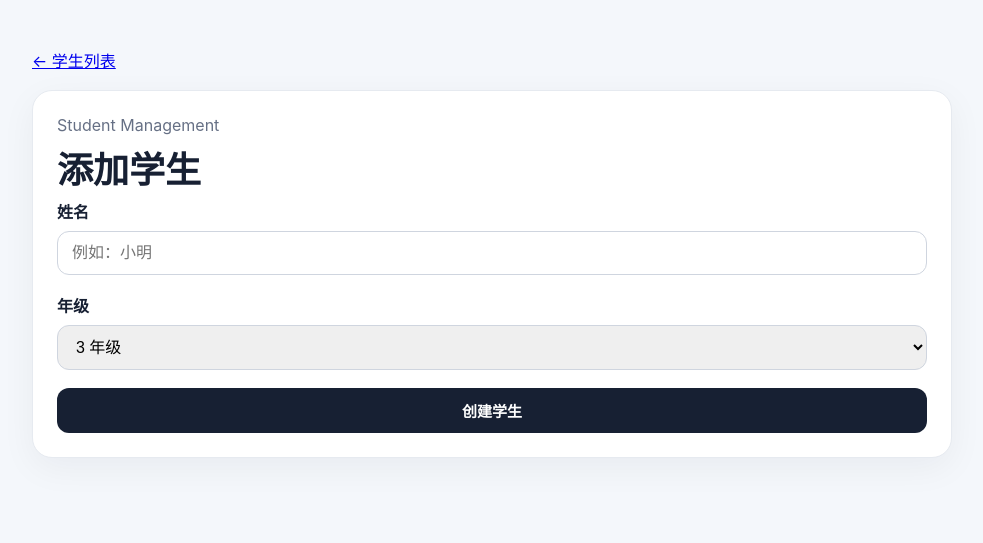
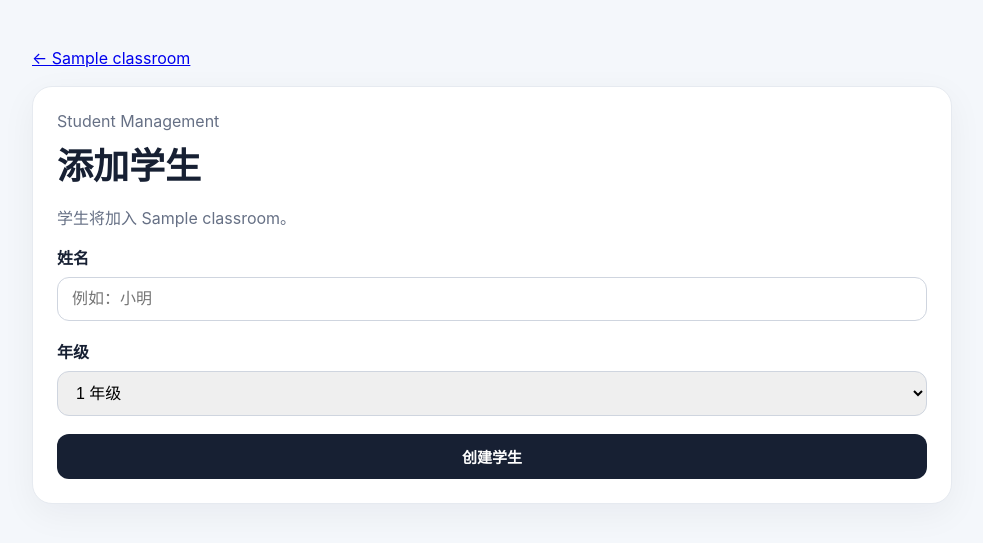
Before and after one commit to senwong/ai-teacher, a Python web app: template app/templates/student_new.html in a window 1280 px wide. Shown: the top 543 px of the page, without its empty margins (148-1131 px from the left). Run offline with Jinja, Linux system fonts and the light colour scheme; the template is opened without the code that fills it: most values are stand-ins (such as "Sample title", 1, 10 or a date in 2020).

Commit message:
feat: add students inside classrooms

```diff
--- a/app/templates/student_new.html
+++ b/app/templates/student_new.html
@@ -1 +1 @@
-<!doctype html><html lang="zh-CN"><head><meta charset="utf-8"><meta name="viewport" content="width=device-width,initial-scale=1"><title>添加学生</title><link rel="stylesheet" href="/static/style.css"></head><body><main class="container"><a href="/students">← 学生列表</a><section class="card"><span class="eyebrow">Student Management</span><h1>添加学生</h1>{% if error %}<p class="warning">{{ error }}</p>{% endif %}<form action="/students" method="post" class="form-stack"><label>姓名<input name="name" required maxlength="40" placeholder="例如：小明"></label><label>年级<select name="grade">{% for g in range(1,7) %}<option value="{{ g }}" {{ 'selected' if g==3 else '' }}>{{ g }} 年级</option>{% endfor %}</select></label><button type="submit">创建学生</button></form></section></main></body></html>
+<!doctype html><html lang="zh-CN"><head><meta charset="utf-8"><meta name="viewport" content="width=device-width,initial-scale=1"><title>添加学生</title><link rel="stylesheet" href="/static/style.css"></head><body><main class="container"><a href="/classes/{{ classroom.id }}">← {{ classroom.name }}</a><section class="card"><span class="eyebrow">Student Management</span><h1>添加学生</h1><p class="muted">学生将加入 {{ classroom.name }}。</p>{% if error %}<p class="warning">{{ error }}</p>{% endif %}<form action="/classes/{{ classroom.id }}/students" method="post" class="form-stack"><label>姓名<input name="name" required maxlength="40" placeholder="例如：小明"></label><label>年级<select name="grade">{% for g in range(1,7) %}<option value="{{ g }}" {{ 'selected' if g==classroom.grade else '' }}>{{ g }} 年级</option>{% endfor %}</select></label><button type="submit">创建学生</button></form></section></main></body></html>
```
